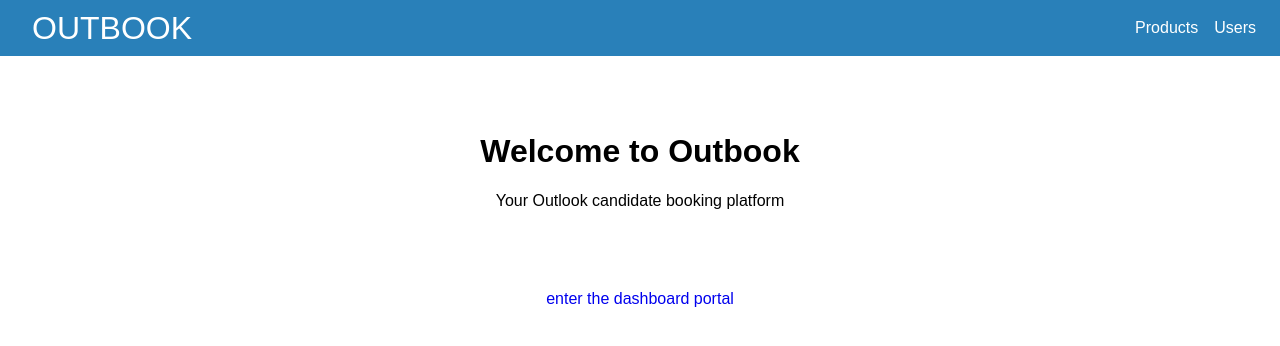
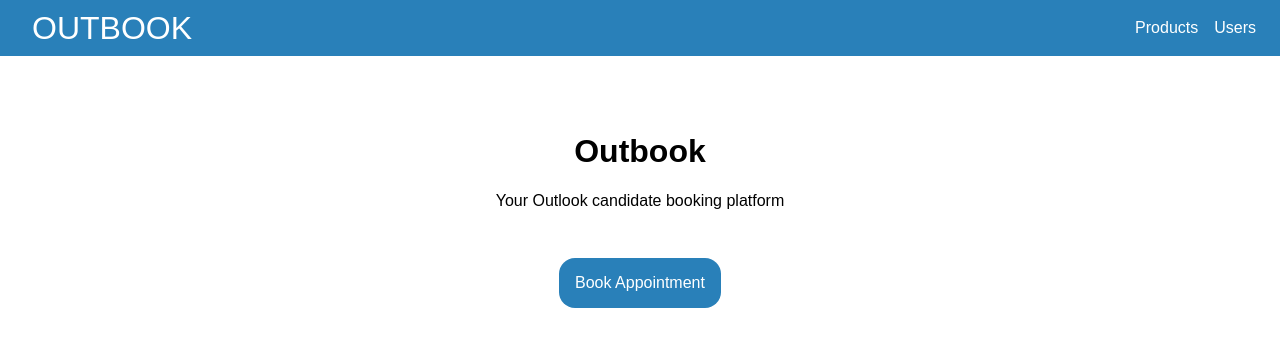
Before and after one commit to Outbook-Archive/Front-End-Web, a React (Create React App) app: page / in a window 1280 px wide. Shown: the top 346 px of the page. Built offline with nearby package versions, Linux system fonts and the light colour scheme.

Commit message:
Minor adjustment to landing

```diff
--- a/src/components/Landing/Landing.css
+++ b/src/components/Landing/Landing.css
@@ -1,6 +1,10 @@
 .landing-link {
 	text-decoration: none;
-	margin-top: 5rem;
+	margin-top: 3rem;
+  background-color: var(--medium-blue);
+  padding: 1rem;
+  border-radius: 1rem;
+  color: white;
 }
 
 .landing-subheader {
--- a/src/components/Landing/Landing.js
+++ b/src/components/Landing/Landing.js
@@ -7,9 +7,11 @@ class Landing extends Component {
   render() {
     return (
       <div className="landing-container">
-        <h1 className="landing-title">Welcome to Outbook</h1>
+        <h1 className="landing-title">Outbook</h1>
         <p className="landing-subheader">Your Outlook candidate booking platform</p>
-        <Link to="/dashboard" className="landing-link">enter the dashboard portal</Link> {/* <---- this is like an href */}
+        <Link to="/dashboard" className="landing-link">
+            Book Appointment
+        </Link> {/* <---- this is like an href */}
       </div>
     )
   }
```
Also changed, not shown: 1 other file (tests, documents, lock files or other folders).
